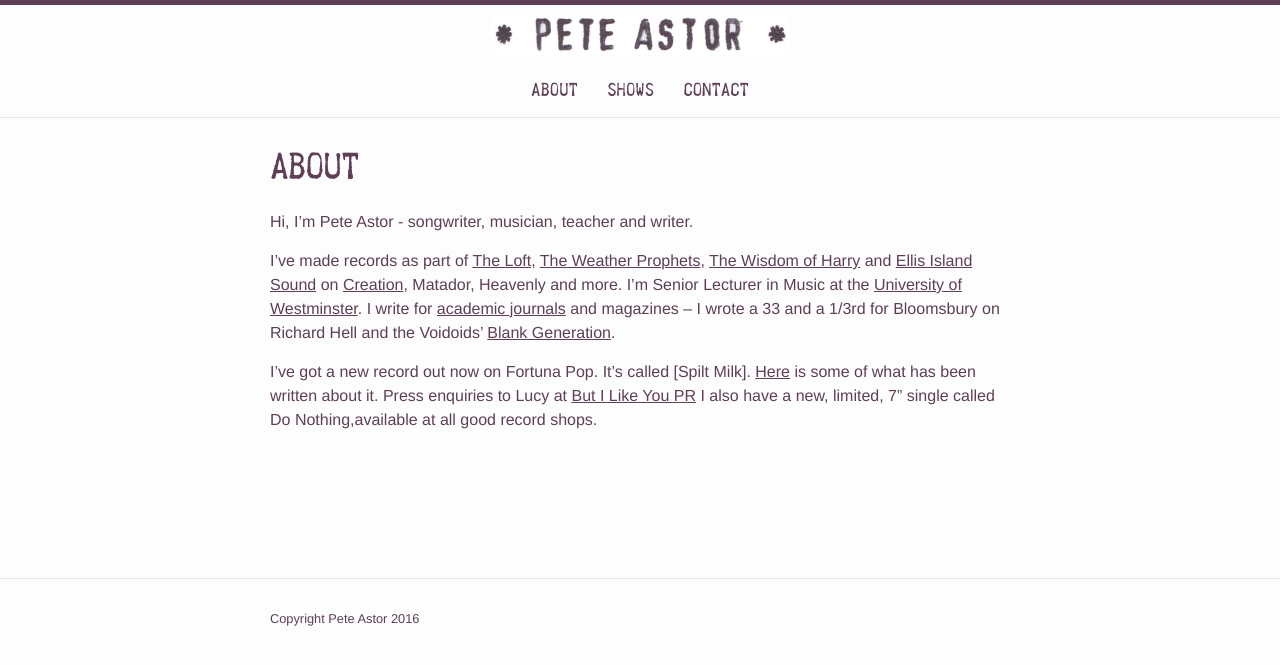
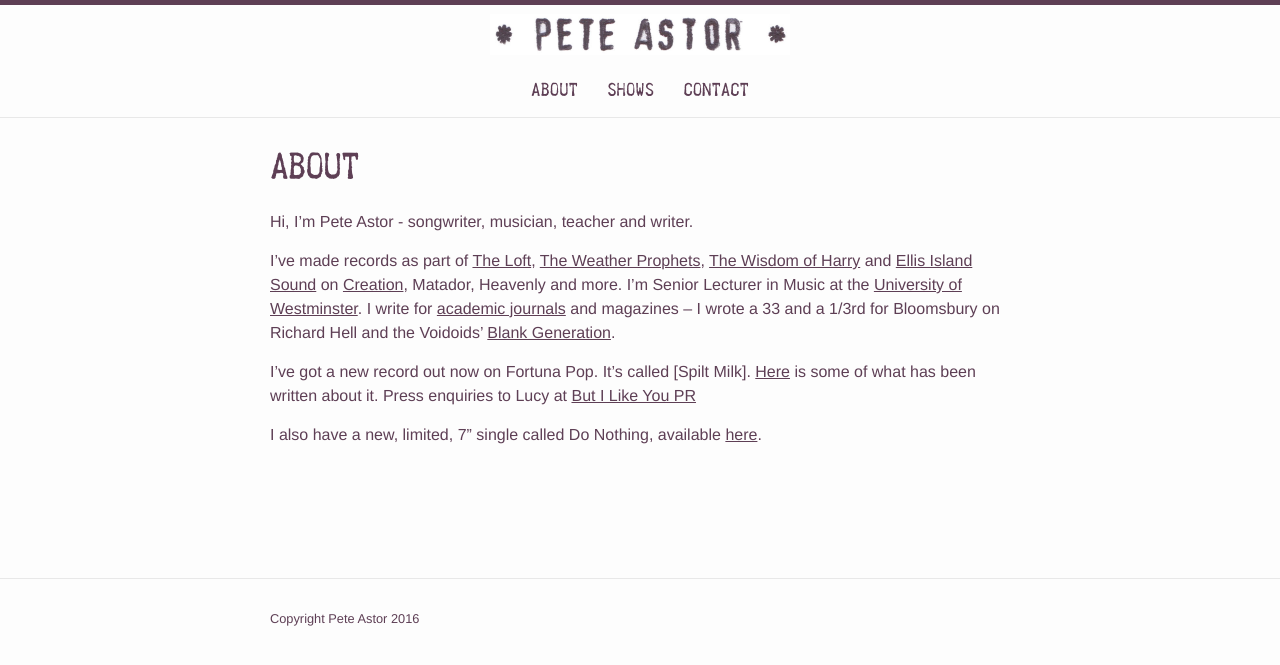
Before and after one commit to emmawinston/pete-astor, a Jekyll site: the page built from 01-about.md, in a window 1280 px wide. Shown: the top 665 px of the page. Built offline with Jekyll 4.4.1, drawn with Linux system fonts in a browser that asks for light colours; nearby versions of some CDN libraries.

Commit message:
Updated 01-about.md

```diff
--- a/01-about.md
+++ b/01-about.md
@@ -20,4 +20,5 @@ I’ve made records as part of [The Loft](https://en.wikipedia.org/wiki/The_Loft
 
 I’ve got a new record out now on Fortuna Pop. It’s called [Spilt Milk]. [Here](https://www.evernote.com/shard/s246/sh/9fb7640a-0fe8-43a8-81b7-4b2ca81b9f52/a5da6b2438d606ce0039900f78448c0d) is some of what has been written about it.
 Press enquiries to Lucy at [But I Like You PR](http://www.butilikeyou.co.uk/)
-I also have a new, limited, 7" single called Do Nothing,available at all good record shops.
+
+I also have a new, limited, 7" single called Do Nothing, available [here](http://www2.roughtrade.com/albums/106774).
```
